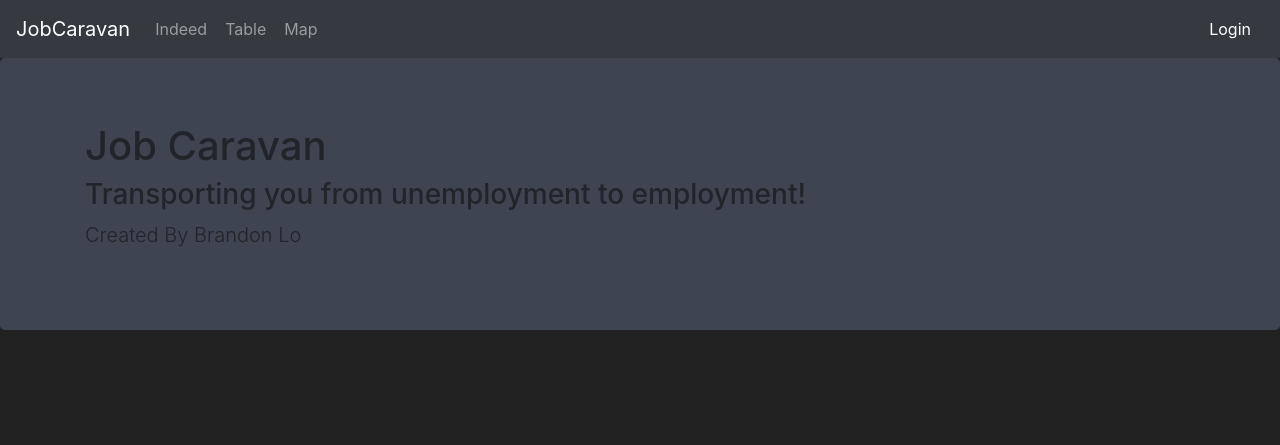
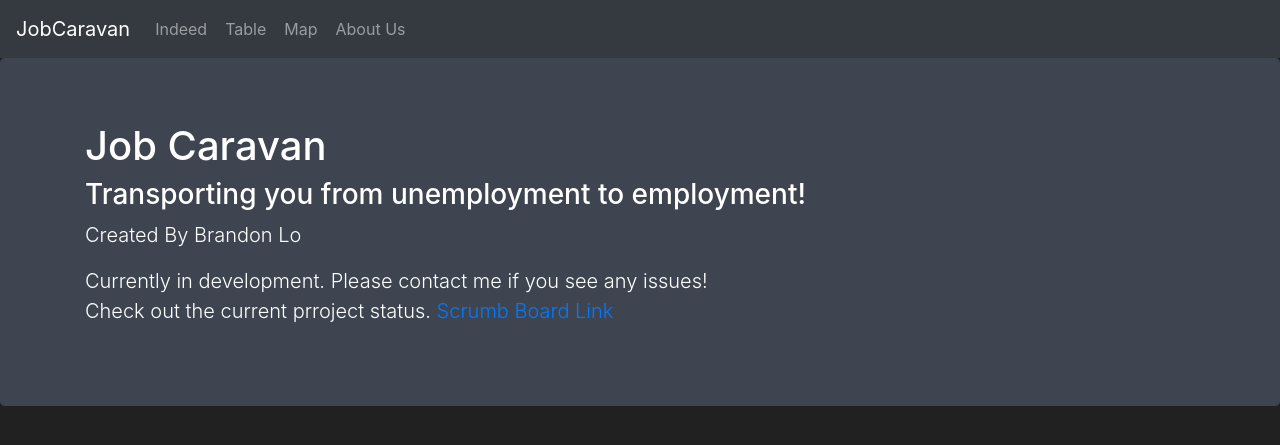
Before and after one commit to bklo94/JobCaravan, a Django app: template python/JobCaravan/templates/indeed/index.html in a window 1280 px wide. Shown: the top 445 px of the page. Run offline with Django 3.2, Linux system fonts and the light colour scheme; the template is opened without the code that fills it, so the values that code supplies are empty; some libraries are stand-ins or nearby versions.

Commit message:
Updated index page

```diff
--- a/python/JobCaravan/static/css/style.css
+++ b/python/JobCaravan/static/css/style.css
@@ -27,6 +27,9 @@
   box-sizing: border-box;
 }
 
+h1, h2, h3, p{
+  color: white
+}
 
 html,body{
   width: 100%;
--- a/python/JobCaravan/templates/indeed/index.html
+++ b/python/JobCaravan/templates/indeed/index.html
@@ -7,6 +7,7 @@
     </style>
     <title>Bootstrap Template</title>
     <link rel="stylesheet" href="https://maxcdn.bootstrapcdn.com/bootstrap/4.0.0/css/bootstrap.min.css" integrity="sha384-Gn5384xqQ1aoWXA+058RXPxPg6fy4IWvTNh0E263XmFcJlSAwiGgFAW/dAiS6JXm" crossorigin="anonymous">
+    <link rel="stylesheet" href="https://use.fontawesome.com/releases/v5.0.10/css/all.css" integrity="sha384-+d0P83n9kaQMCwj8F4RJB66tzIwOKmrdb46+porD/OvrJ+37WqIM7UoBtwHO6Nlg" crossorigin="anonymous">
     <link rel='stylesheet' type='text/css' href="{% static '/css/style.css' %}" />
     <meta name="viewport" content="width=device-width, initial-scale=1.0">
 
@@ -22,8 +23,10 @@
           <li class="nav-item">
            <a class="nav-link btn btn-toolbar" href="leaflet">Map</a>
           </li>
+          <li class="nav-item">
+              <a class="nav-link btn btn-toolbar" href="https://brandonkitlo.com">About Us</a>
+             </li>
        </ul>
-         <a class="btn" href="" style="color:white;">Login</a>
     </nav>
 
    <title>JobCaravan: Transporting you from unemployment to employment! </title>
@@ -34,6 +37,11 @@
       <h1>Job Caravan</h1>
       <h3>Transporting you from unemployment to employment! </h3>
       <p class="lead">Created By Brandon Lo</p>
+      <p class="lead">Currently in development. Please contact me if you see any issues!
+      </br>
+      Check out the current prroject status.
+      <a href="https://github.com/bklo94/JobCaravan/projects/1"> Scrumb Board Link </a>
+      </p>
     </div>
   </div>
   </body>
```
Also changed, not shown: .travis.yml.
